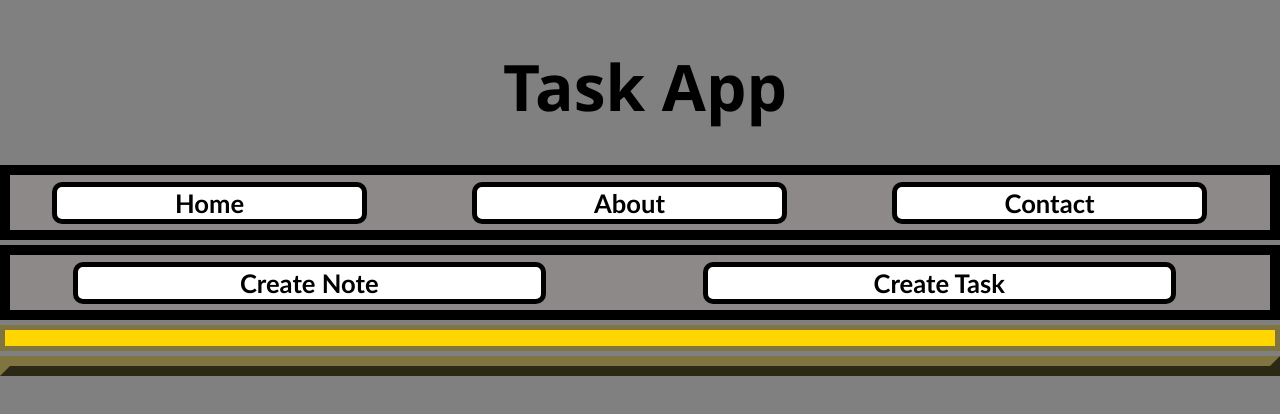
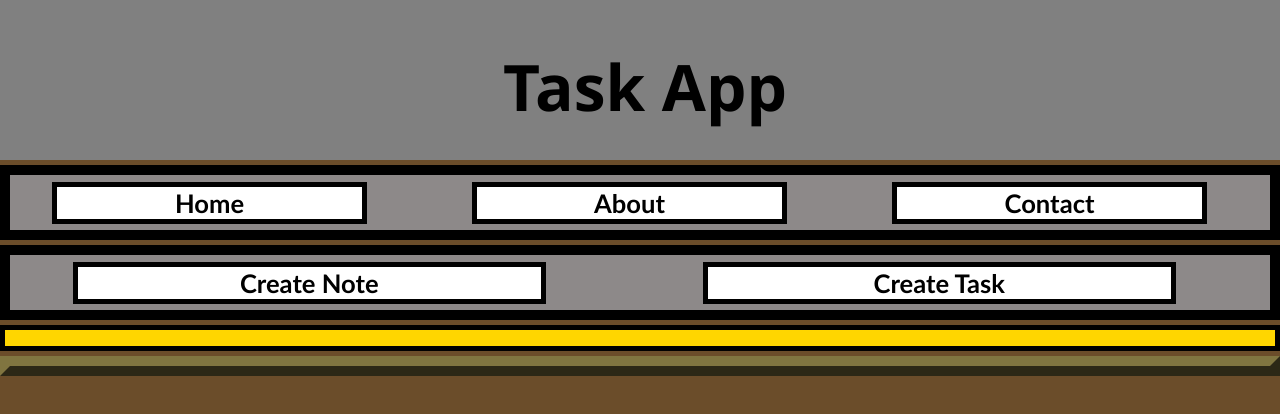
Before and after one commit to CyberShroom/cis-234-project, a React (Vite) app: page / in a window 1280 px wide. Shown: the top 414 px of the page. Built offline with nearby package versions, Linux system fonts and the light colour scheme.

Commit message:
Made the text area sticky. Removed the sticky property from nav.

```diff
--- a/package.json
+++ b/package.json
@@ -10,7 +10,9 @@
     "preview": "vite preview"
   },
   "dependencies": {
+    "bootstrap": "^5.3.8",
     "react": "^19.1.1",
+    "react-bootstrap": "^2.10.10",
     "react-dom": "^19.1.1",
     "react-router-dom": "^7.9.3"
   },
--- a/src/divs/ButtonBar.jsx
+++ b/src/divs/ButtonBar.jsx
@@ -1,4 +1,5 @@
 import { useState } from 'react'
+import { Button } from 'react-bootstrap';
 
 function ButtonBar(props)
 {
@@ -60,8 +61,8 @@ function ButtonBar(props)
 
     return (
     <div id="button-bar">
-        <button id="create-note" type="button" onClick={handleNoteClick}>{noteText}</button>
-        <button id="create-task" type="button" onClick={handleTaskClick}>{taskText}</button>
+        <Button variant='primary' onClick={handleNoteClick}>{noteText}</Button>
+        <Button variant='primary' onClick={handleTaskClick}>{taskText}</Button>
     </div>
   );
 }
--- a/src/index.css
+++ b/src/index.css
@@ -5,7 +5,7 @@
 
 body {
     margin: 0px;
-    background-color: #808080;
+    background-color: #6b4d2a;
     background-repeat: repeat-x;
     background-size: contain;
 }
@@ -35,7 +35,6 @@ button {
     font-weight: bold;
     background-color: #ffffff;
     border: 5px solid black;
-    border-radius: 10px;
     height: 100%;
     width: 75%;
     margin-left: 10%;
@@ -85,7 +84,6 @@ a {
     grid-template-columns: repeat(3,1fr);
     overflow: hidden;
     margin-top: 5px;
-    position: sticky;
     top: 0px;
     align-content: center;
 }
@@ -108,7 +106,7 @@ a {
     grid-column: 1 / 4;
     grid-row: 4 / 5;
     background-color: #FFD600;
-    border: 5px solid #807540;
+    border: 5px solid #000000;
     margin-top: 5px;
     margin-bottom: 5px;
 }
@@ -117,7 +115,7 @@ a {
     grid-column: 2 / 3;
     grid-row: 3 / 5;
     background-color: #FFD600;
-    border: 5px solid #807540;
+    border: 5px solid #000000;
     margin-top: 5px;
     margin-bottom: 5px;
 }
@@ -136,6 +134,8 @@ a {
 
 #make-new-note {
     display: flex;
+    position: sticky;
+    top: 95px;
     height: 200px;
     grid-column: 2 / 3;
     grid-row: 4 / 5;
```
